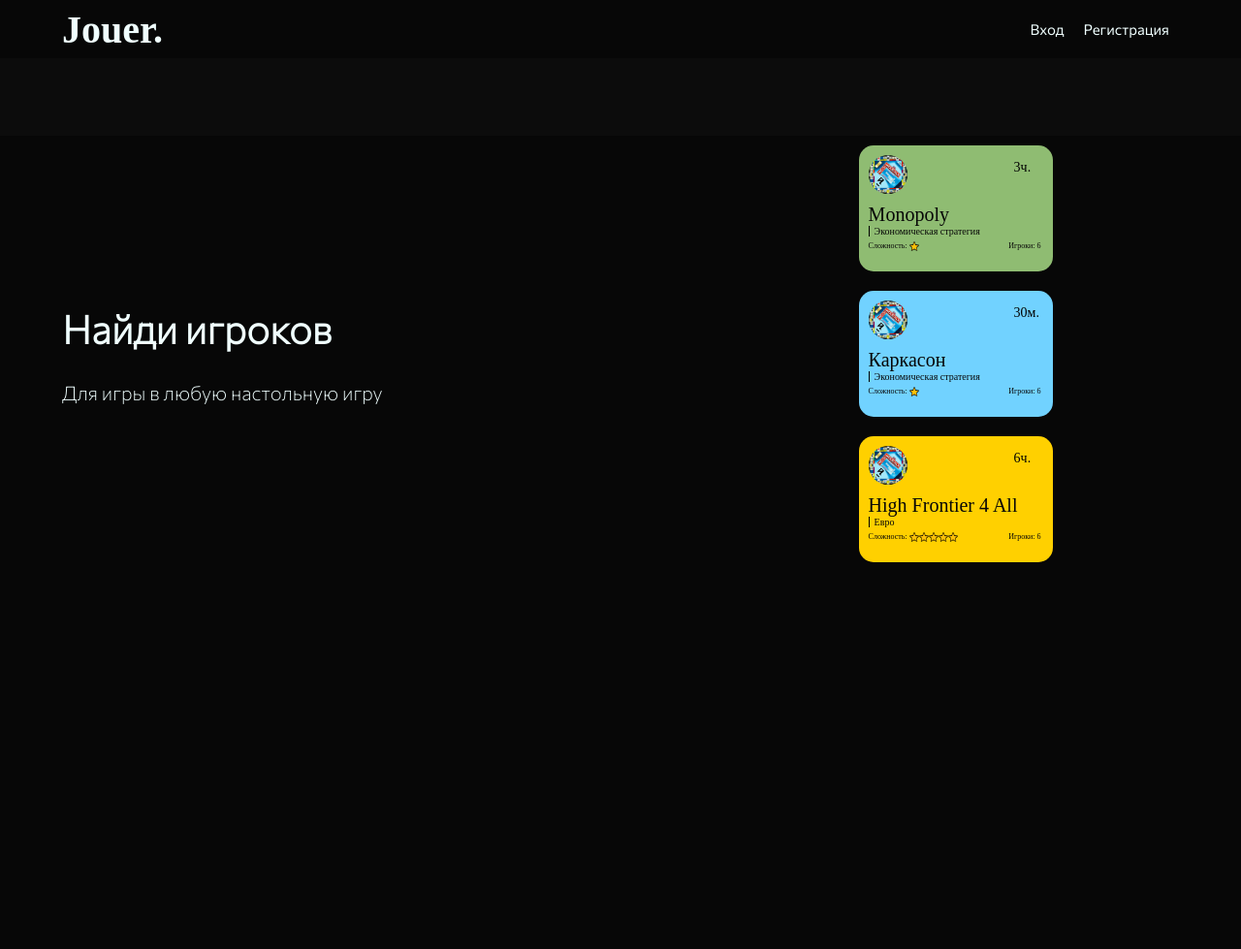
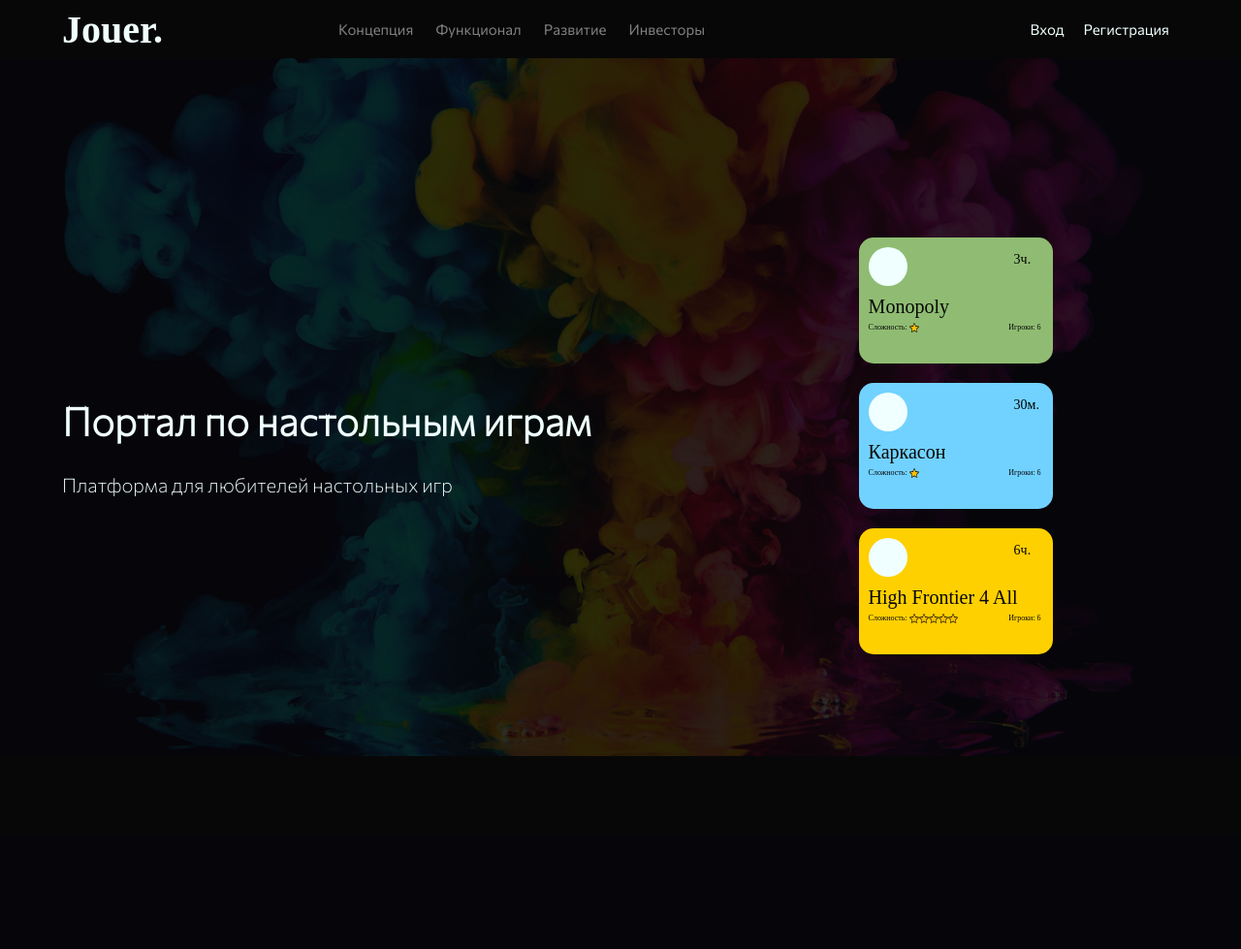
Before and after one commit to Georgykarat/Jouer, a Django app: page / in a window 1280 px wide. Shown: the top 979 px of the page at 97% size. After the commit the page ends 780 px from the top, so only its background shows below. Run offline with Django 4.2, Linux system fonts and the light colour scheme; some web fonts are replaced.

Commit message:
Home_base template

```diff
--- a/home/static/styles/home.css
+++ b/home/static/styles/home.css
@@ -41,6 +41,31 @@ h1 {
     font-family: "ComissionerB";
     font-size: 40px;
 }
+nav {
+    display: flex;
+    justify-content: center;
+    min-width: 40%;
+}
+.header__nav_ul {
+    display: inline-block;
+    color: azure;
+    flex-wrap: wrap;
+    justify-content: space-between;
+}
+.header__nav_li {
+    display: inline-block;
+    color: grey;
+    font-size: 15px;
+    margin-right: 20px;
+    cursor: pointer;
+    transition: .5s;
+    border-bottom: 1px solid transparent;
+}
+.header__nav_li:hover {
+    color: azure;
+    transition: .5s;
+    border-bottom: 1px solid azure;
+}
 .header__cnt-with-reg-login {
     display: flex;
     justify-content: right;
@@ -68,15 +93,20 @@ h1 {
 main {
     display: block;
     width: 100%;
-    background-color: #070707;
-    height: 200vh;
+    background-image: url(../img/home/home_bg.jpg);
+    background-position: top;
+    background-repeat: no-repeat;
+    background-size: 100%;
+    height: 100vh;
 }
 .main__cnt {
     display: flex;
     width: 100%;
+    height: 100vh;
     justify-content: center;
     align-items: center;
-    margin: 10vh 0;
+    background-color: #070707d8;
+    margin: 0vh 0;
 }
 .main__cnt_center {
     display: flex;
@@ -133,7 +163,7 @@ main {
     left: 0px;
     cursor: pointer;
     transition: .5s;
-    margin: 10px 100%;
+    margin: 10px 50%;
 }
 .main_cnt_right-cnt_bg:hover {
     left: -30px;
--- a/home/templates/home/home.html
+++ b/home/templates/home/home.html
@@ -44,34 +44,26 @@
     </style>
 </head>
 <body>
-    <header>
-        <div class="header__cnt-with-logo">
-            <h1>Jouer.</h1>
-            <div class="header__cnt-with-reg-login">
-                <div class="header__login-btn">Вход</div>
-                <div class="header__reg-btn">Регистрация</div>
-            </div>
-        </div>
-    </header>
+    {% include "home/home_top.html" %}
     <main>
         <div class="main__cnt">
             <div class="main__cnt_center">
                 <div class="main__cnt_center-left">
-                    <h2 class="main__h2">Найди игроков</h2>
+                    <h2 class="main__h2">Портал по настольным играм</h2>
                     <!-- <hr width="400" size="2" color="azure" class="main__h2-line"/> -->
-                    <div class="main__h2_description"> Для игры в любую настольную игру</div>
+                    <div class="main__h2_description">Платформа для любителей настольных игр</div>
                 </div>
                 <div class="main__cnt_center-right">
                     <div class="main__cnt_center-right-cnt">
 
                         <div class="main_cnt_right-cnt_bg monopoly" style="background-color: #8fbc72;">
                             <div class="main_cnt_boardgame_1cnt">
-                                <div class="main_cnt_bg_icon" style="background-image: url({% static 'img/bgs/Monopoly.jpg' %});"></div>
+                                <div class="main_cnt_bg_icon" style="background-image: ;"></div>
                                 <div class="main_cnt_bg_time">3ч.</div>
                             </div>
                             <div class="main_cnt_boardgame_1cnt">
                                 <div class="main_cnt_bg_title">Monopoly</div>
-                                <div class="main_cnt_bg_type">Экономическая стратегия</div>
+
                                 <div class="main_cnt_bg_params">
                                     <div class="main_cnt_bg_params_complexity">
                                         <span class="main_cnt_bg_params_complexity_span">Сложность:&nbsp;</span>
@@ -86,12 +78,12 @@
 
                         <div class="main_cnt_right-cnt_bg monopoly" style="background-color: #71d2ff;">
                             <div class="main_cnt_boardgame_1cnt">
-                                <div class="main_cnt_bg_icon" style="background-image: url({% static 'img/bgs/Monopoly.jpg' %});"></div>
+                                <div class="main_cnt_bg_icon" style="background-image: ;"></div>
                                 <div class="main_cnt_bg_time">30м.</div>
                             </div>
                             <div class="main_cnt_boardgame_1cnt">
                                 <div class="main_cnt_bg_title">Каркасон</div>
-                                <div class="main_cnt_bg_type">Экономическая стратегия</div>
+
                                 <div class="main_cnt_bg_params">
                                     <div class="main_cnt_bg_params_complexity">
                                         <span class="main_cnt_bg_params_complexity_span">Сложность:&nbsp;</span>
@@ -106,12 +98,12 @@
 
                         <div class="main_cnt_right-cnt_bg monopoly" style="background-color: #ffd000;">
                             <div class="main_cnt_boardgame_1cnt">
-                                <div class="main_cnt_bg_icon" style="background-image: url({% static 'img/bgs/Monopoly.jpg' %});"></div>
+                                <div class="main_cnt_bg_icon" style="background-image: ;"></div>
                                 <div class="main_cnt_bg_time">6ч.</div>
                             </div>
                             <div class="main_cnt_boardgame_1cnt">
                                 <div class="main_cnt_bg_title">High Frontier 4 All</div>
-                                <div class="main_cnt_bg_type">Евро</div>
+
                                 <div class="main_cnt_bg_params">
                                     <div class="main_cnt_bg_params_complexity">
                                         <span class="main_cnt_bg_params_complexity_span">Сложность:&nbsp;</span>
--- /dev/null
+++ b/home/templates/home/home_top.html
@@ -0,0 +1,66 @@
+{% load static %}
+
+<!DOCTYPE html>
+<html lang="ru">
+<head>
+    <meta charset="UTF-8">
+    <meta name="viewport" content="width=device-width, initial-scale=1.0">
+    <title>Jouer Home Page</title>
+    {% comment %} <script src="{% static 'frameworks/jQueryv3.6.0.min.js' %}"></script>
+    <link rel="stylesheet" type="text/css" href="{% static 'styles/fonts.css' %}">
+    <link rel="stylesheet" type="text/css" href="{% static 'styles/home.css' %}"> {% endcomment %}
+    <!-- <link rel="stylesheet" type="text/css" href="{% static 'home/css/home.css' %}">
+    <script src="{% static 'home/js/jquery-ui.min.js' %}"></script>
+    <script src="{% static 'home/js/home.js' %}"></script> -->
+    <!-- <style type="text/css">
+          @font-face{
+  font-family: Lemon Milk Pro;
+  font-style: normal;
+  src: url({% static 'css/Lemon Milk Pro Ultra Light.otf' %});
+}
+    </style> -->
+    <style>
+        /* width */
+        ::-webkit-scrollbar {
+          width: 7px;
+        }
+
+        /* Track */
+        ::-webkit-scrollbar-track {
+          background: #00000042;
+        }
+
+        /* Handle */
+        ::-webkit-scrollbar-thumb {
+          background: #dfdfdf7c;
+          border-radius: 20px;
+          margin: 2px;
+        }
+
+        /* Handle on hover */
+        ::-webkit-scrollbar-thumb:hover {
+          background: #555;
+        }
+    </style>
+</head>
+<body>
+    <header>
+        <div class="header__cnt-with-logo">
+            <h1>Jouer.</h1>
+            <nav class="header__nav">
+                <ul class="header__nav_ul">
+                    <li class="header__nav_li">Концепция</li>
+                    <li class="header__nav_li">Функционал</li>
+                    <li class="header__nav_li">Развитие</li>
+                    <li class="header__nav_li">Инвесторы</li>
+                </ul>
+            </nav>
+            <div class="header__cnt-with-reg-login">
+                <div class="header__login-btn">Вход</div>
+                <div class="header__reg-btn"><a href="signup/">Регистрация</a></div>
+            </div>
+        </div>
+    </header>
+</body>
+{% comment %} <link rel="stylesheet" type="text/css" href="{% static 'css/home_media.css' %}"> {% endcomment %}
+</html>
--- a/home/urls.py
+++ b/home/urls.py
@@ -3,4 +3,5 @@ from .import views
 
 urlpatterns = [
     path("", views.home, name="home_page"),
+    path('signup/', views.signup, name="signup"),
 ]
--- a/home/views.py
+++ b/home/views.py
@@ -14,3 +14,14 @@ def home(request, *args, **kwargs):
     """
     return render(request, 'home/home.html', {
     })
+
+
+def signup(request, *args, **kwargs):
+    """Function to render signup page
+    Args:
+        request ([request]): [just request via url]
+    Returns:
+        [render func]: [render signup page]
+    """
+    return render(request, 'home/signup.html', {
+    })
```
Also changed, not shown: static/img/home/home_bg.jpg (added).
